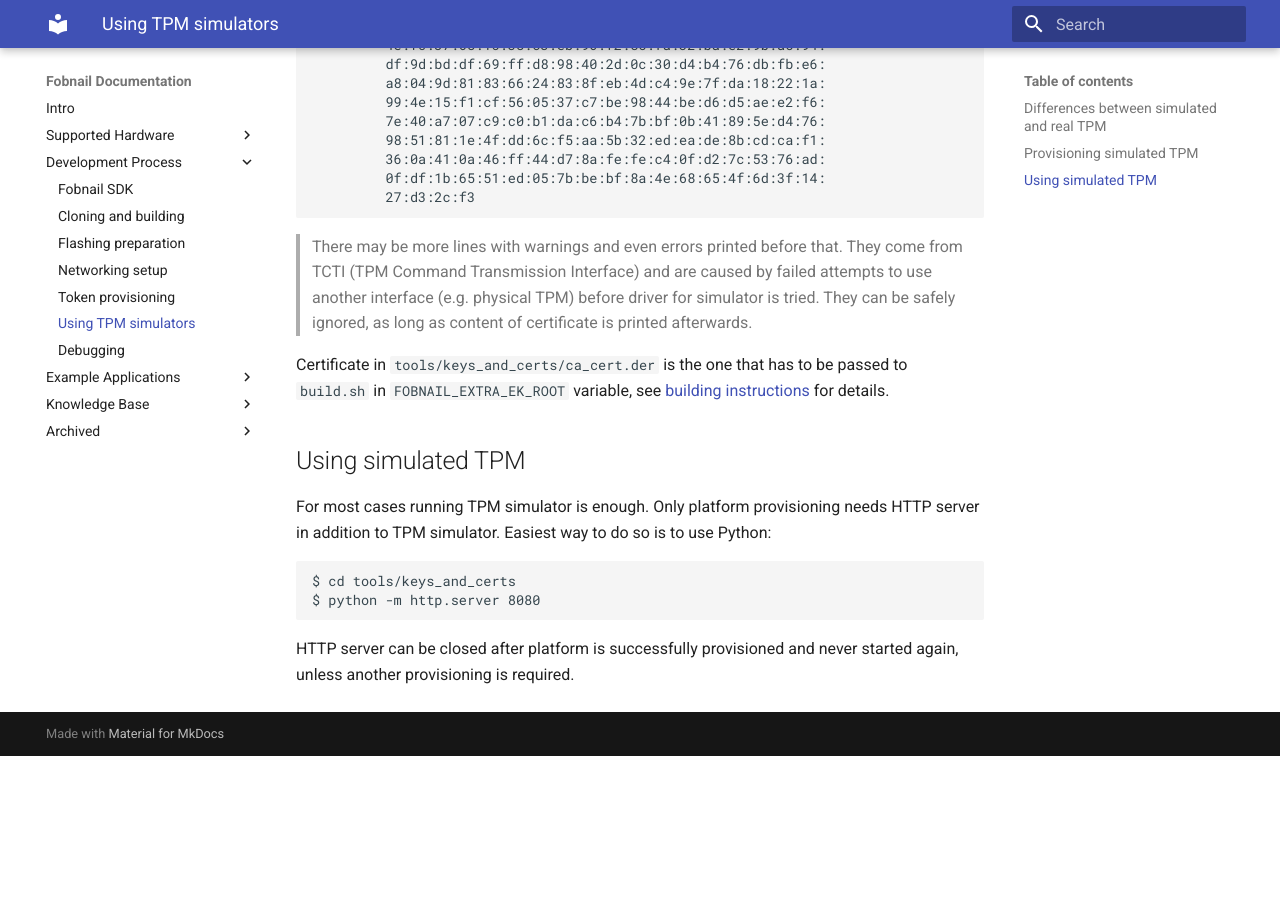
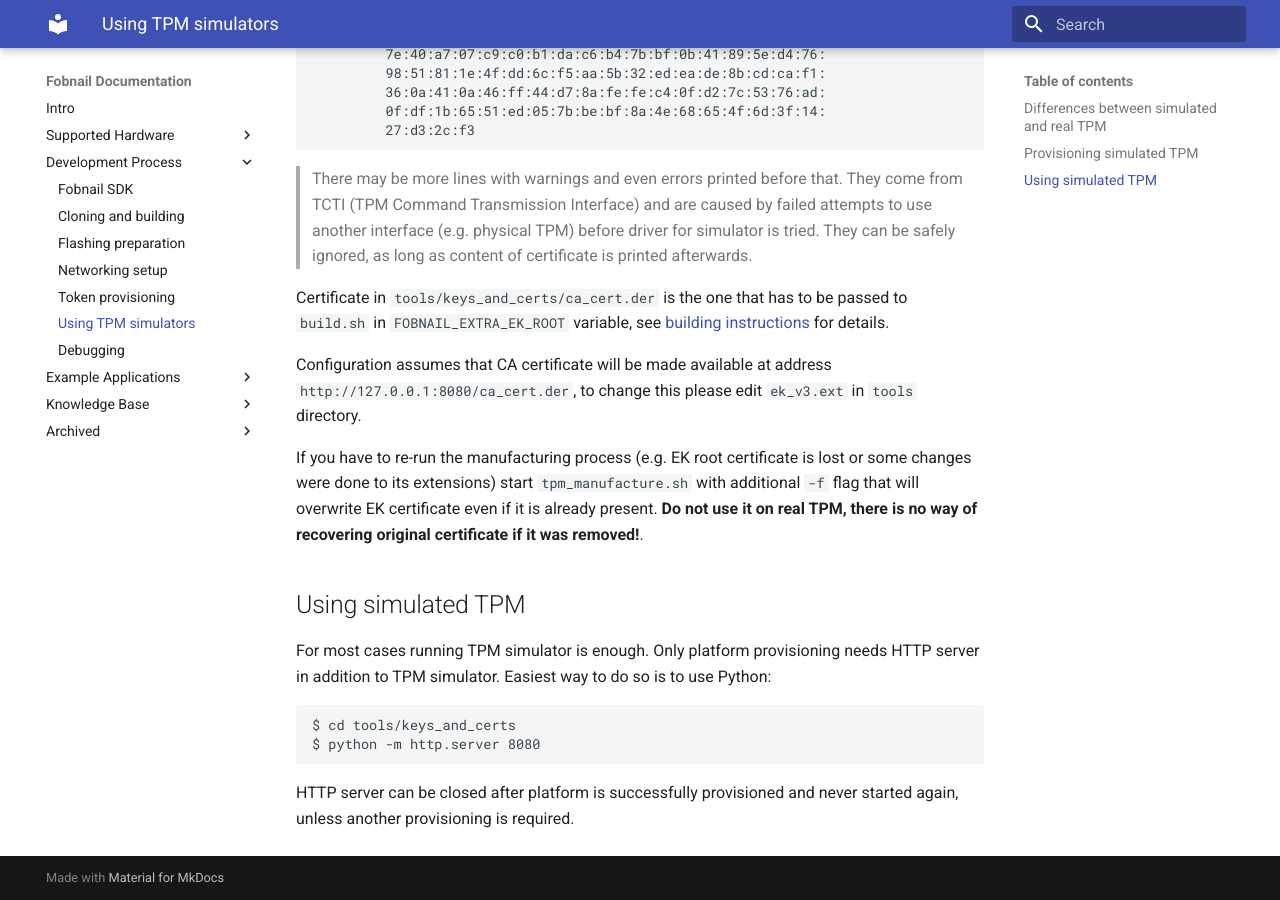
Before and after one commit to fobnail/docs, an MkDocs documentation site: the page built from docs/tpm-simulators.md, in a window 1280 px wide and 900 px high, scrolled down 2643 px. Built offline with MkDocs 1.6.1 and Material for MkDocs 9.7.7, drawn with Linux system fonts in a browser that asks for light colours; before the commit the page ends 3399 px from its top, so only the background shows below that; some of the changed text lies outside the part shown.

Commit message:
tpm-simulators.md: reorder text and add more details
Signed-off-by: Krystian Hebel <krystian.hebel@3mdeb.com>

```diff
--- a/docs/tpm-simulators.md
+++ b/docs/tpm-simulators.md
@@ -149,6 +146,16 @@ passed to `build.sh` in `FOBNAIL_EXTRA_EK_ROOT` variable, see [building
 instructions](/building/#environment-variables-common-for-both-targets)
 for details.
 
+Configuration assumes that CA certificate will be made available at address
+`http://127.0.0.1:8080/ca_cert.der`, to change this please edit `ek_v3.ext` in
+`tools` directory.
+
+If you have to re-run the manufacturing process (e.g. EK root certificate is
+lost or some changes were done to its extensions) start `tpm_manufacture.sh`
+with additional `-f` flag that will overwrite EK certificate even if it is
+already present. **Do not use it on real TPM, there is no way of recovering
+original certificate if it was removed!**.
+
 ## Using simulated TPM
 
 For most cases running TPM simulator is enough. Only platform provisioning needs
```
Also changed, not shown: other parts of docs/tpm-simulators.md (+1 -4 lines).
